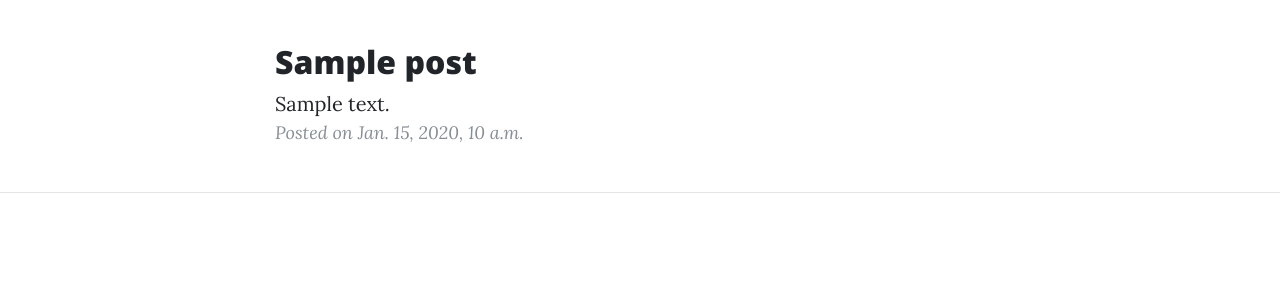
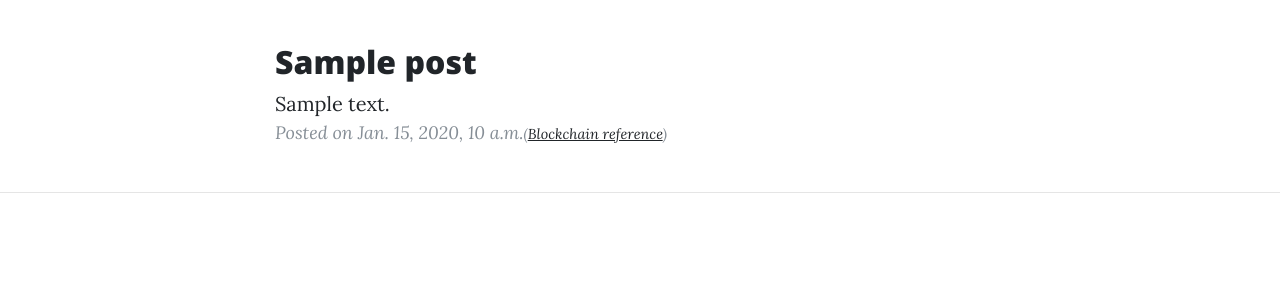
Before and after one commit to emre/anonramblings, a Django app: template anonramblings/templates/detail.html in a window 1280 px wide. Shown: the part 77-377 px from the top of the page. Run offline with Django 3.2, Linux system fonts and the light colour scheme; the template is opened without the code that fills it: most values are stand-ins (such as "Sample title", 1, 10 or a date in 2020); some libraries are stand-ins or nearby versions.

Commit message:
Add blockchain ref

```diff
--- a/anonramblings/templates/detail.html
+++ b/anonramblings/templates/detail.html
@@ -10,7 +10,7 @@
 
                     {{ post.formatted_body|safe }}
 
-       <p class="post-meta">Posted on {{ post.created_at }}</p>
+       <p class="post-meta">Posted on {{ post.created_at }}<small>(<a href="https://hiveblocks.com/@anonramblingscom/{{ post.permlink }}">Blockchain reference</a>)</small></p>
                 </div>
 
 
```
